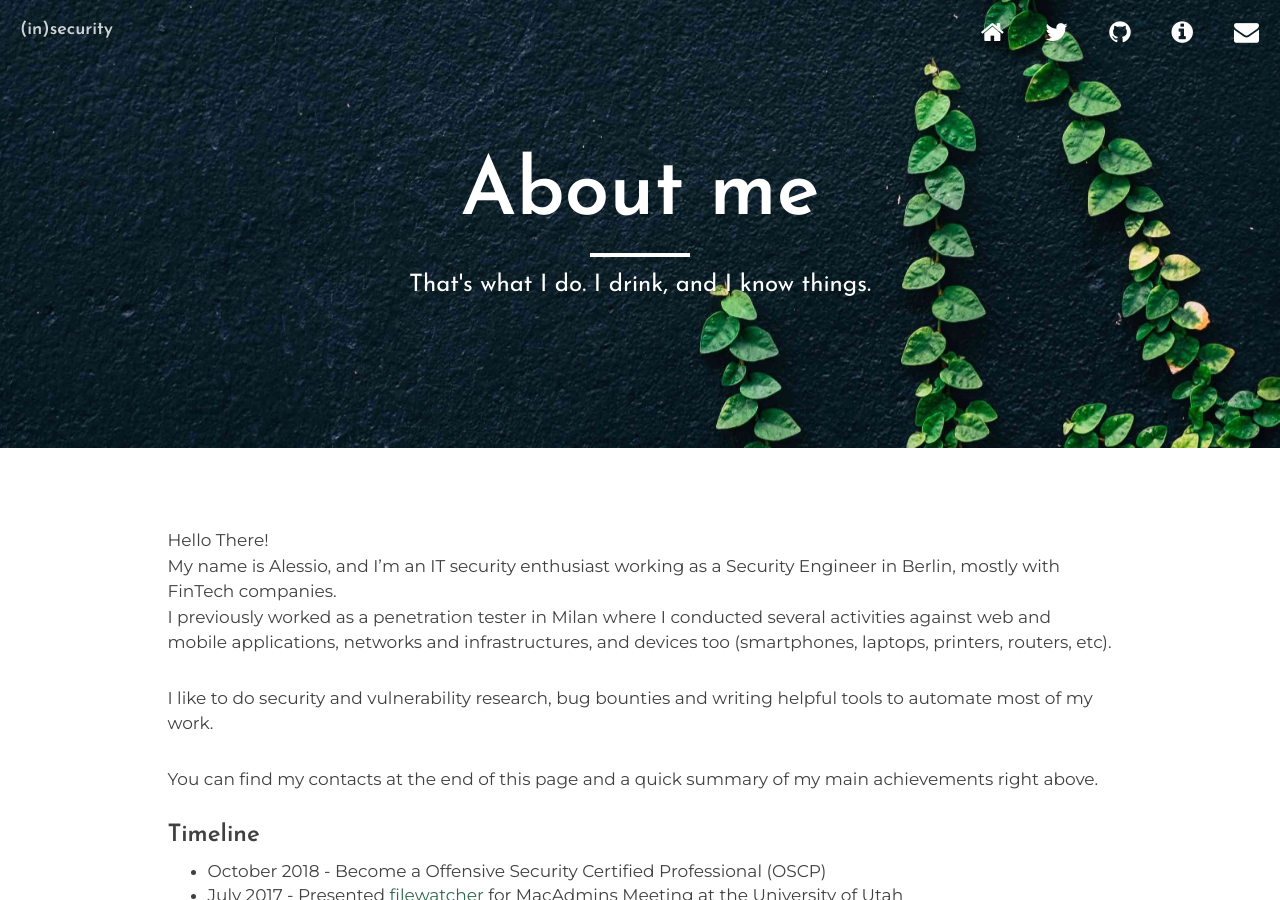
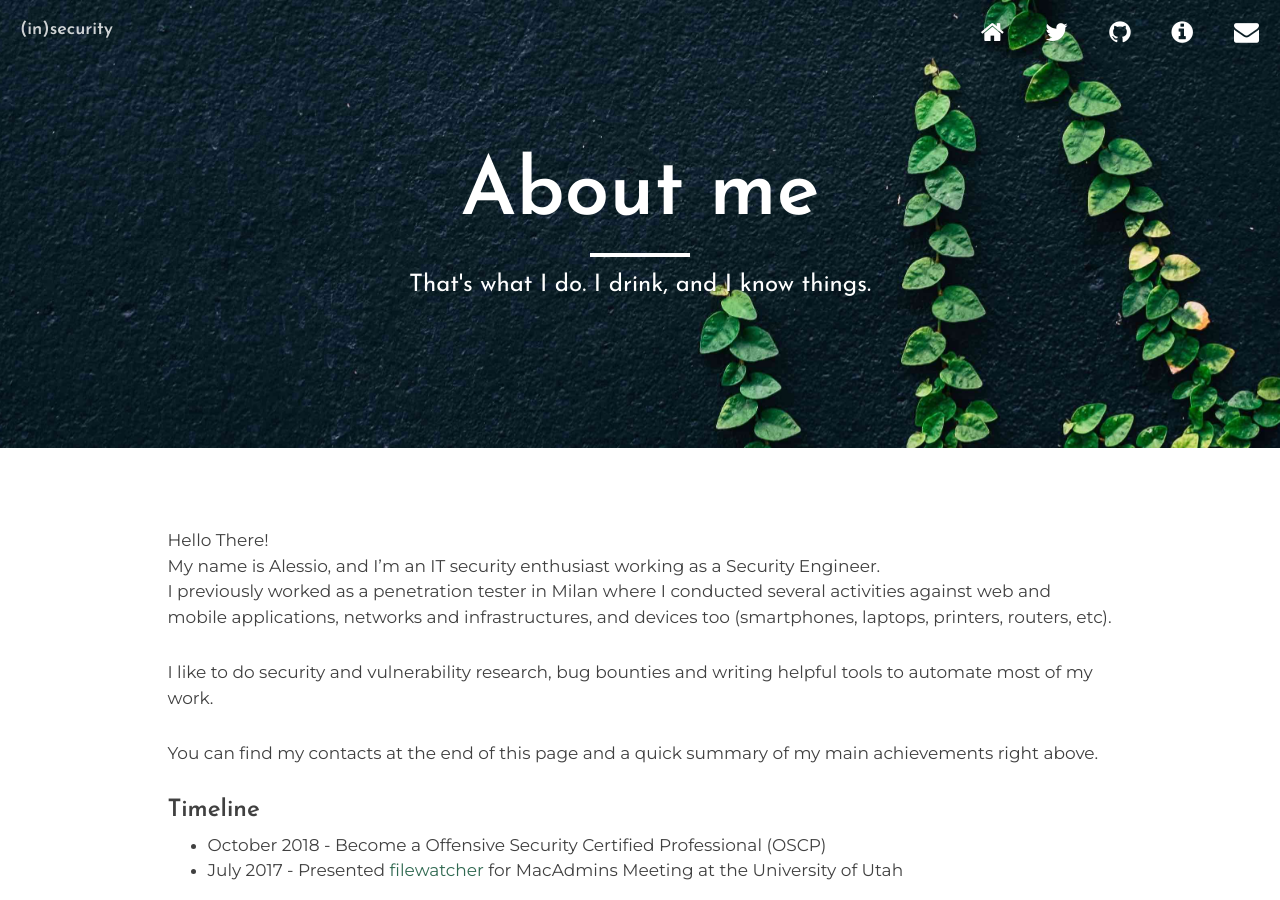
Before and after one commit to santoru/insecurity, a Jekyll site: the page built from about.md, in a window 1280 px wide and 900 px high. Built offline with Jekyll 4.4.1, drawn with Linux system fonts in a browser that asks for light colours; nearby versions of some CDN libraries.

Commit message:
Update about.md

```diff
--- a/about.md
+++ b/about.md
@@ -6,7 +6,7 @@ background: '/img/bg-about.jpg'
 ---
 
 Hello There!\
-My name is Alessio, and I'm an IT security enthusiast working as a Security Engineer in Berlin, mostly with FinTech companies.\
+My name is Alessio, and I'm an IT security enthusiast working as a Security Engineer.\
 I previously worked as a penetration tester in Milan where I conducted several activities against web and mobile applications, networks and infrastructures, and devices too (smartphones, laptops, printers, routers, etc).
 
 I like to do security and vulnerability research, bug bounties and writing helpful tools to automate most of my work.
```
